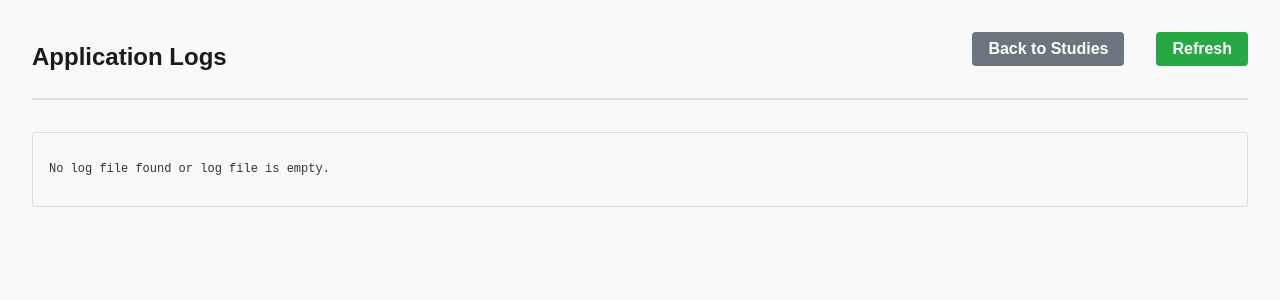
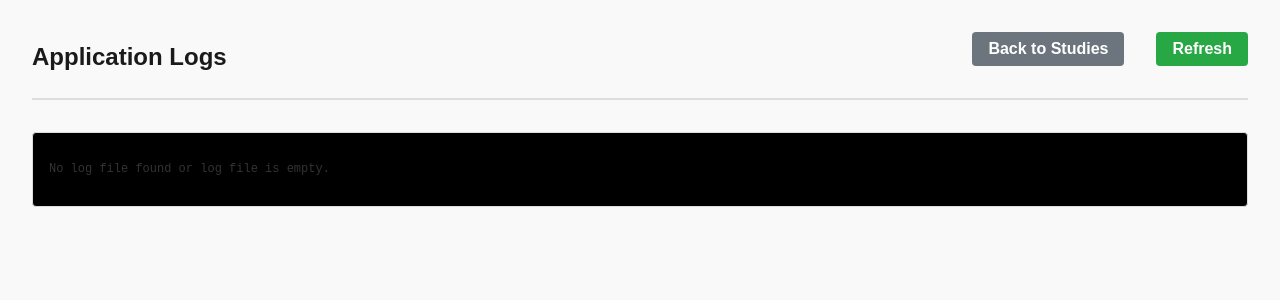
Before and after one commit to Matthieudewit/dicom-editor, a Flask app: template templates/logfile.html in a window 1280 px wide. Shown: the top 300 px of the page. Run offline with Flask 3, Linux system fonts and the light colour scheme; the template is opened without the code that fills it, so the values that code supplies are empty.

Commit message:
Update log viewer style

```diff
--- a/templates/logfile.html
+++ b/templates/logfile.html
@@ -5,7 +5,7 @@
     <link rel="stylesheet" href="{{ url_for('static', filename='styles.css') }}">
     <style>
         .log-container {
-            background: #f8f9fa;
+            background: #000000;
             border: 1px solid #ddd;
             border-radius: 4px;
             padding: 1rem;
@@ -20,6 +20,7 @@
         .log-entry {
             margin-bottom: 0.5rem;
             word-wrap: break-word;
+            color: #40688b;
         }
 
         .log-level-DEBUG { color: #6c757d; }
```
